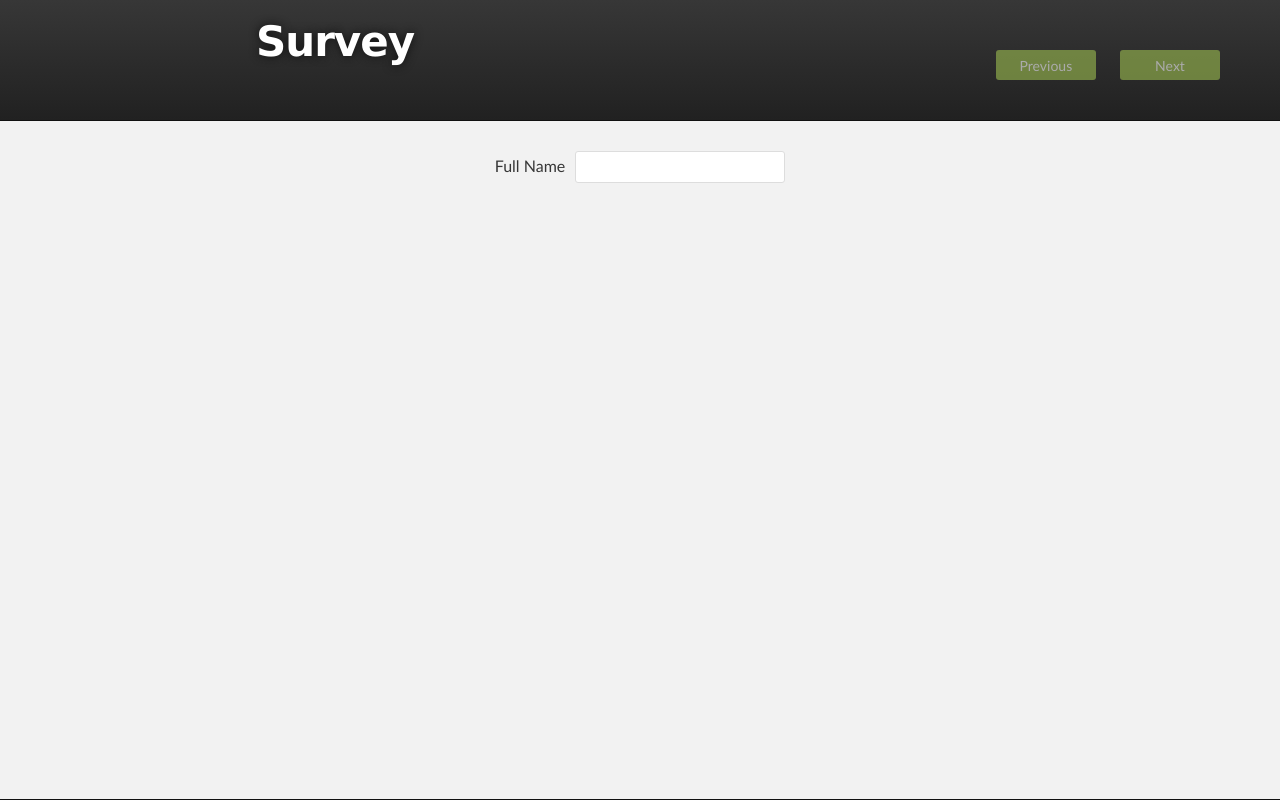
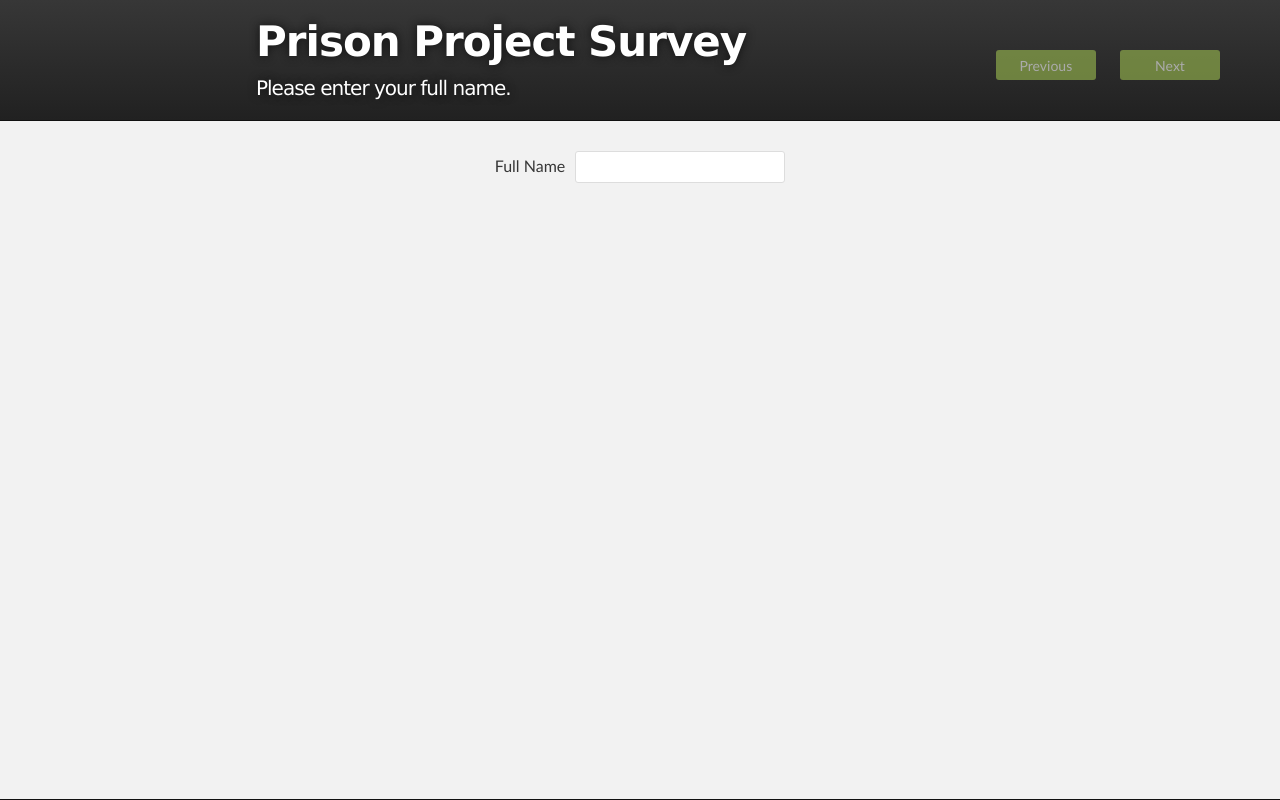
Before and after one commit to childlanguagelab/ekwalker.github.io, a plain HTML site: page index.html in a window 1280 px wide. Drawn offline with nearby package versions, Linux system fonts and the light colour scheme.

Commit message:
Some header changes

```diff
--- a/index.html
+++ b/index.html
@@ -25,7 +25,21 @@
 <!-- HEADER -->
 <div id="header_wrap" class="outer">
   <header class="inner">
-    <h1 id="project_title">Survey</h1>
+    <h1 id="project_title">Prison Project Survey</h1>
+    <h2 id="project_tagline">
+      <!-- ko if: pane() == 0 -->
+        Please enter your full name.
+      <!-- /ko -->
+      <!-- ko if: pane() == 1 -->
+        Please select the option that best describes your opinion on the statement.
+      <!-- /ko -->
+      <!-- ko if: pane() == 2 -->
+      Please select the option that best describes your opinion on the statement.
+      <!-- /ko -->
+      <!-- ko if: pane() == 3 -->
+      Please drag each statement to the column that best describes your opinion. (4 answers per column)
+      <!-- /ko -->
+  </header>
   <div class="button-wrapper">
     <div class="my-button prev-button"
          data-bind="click: showPrev() ? prevPane : null, css: { 'disabled' : !showPrev() }">Previous
@@ -51,7 +65,6 @@
     </div>
     <!-- /ko -->
   </div>
-  </header>
 </div>
 
 <!-- MAIN CONTENT -->
--- a/stylesheets/stylesheet.css
+++ b/stylesheets/stylesheet.css
@@ -300,6 +300,7 @@ Full-Width Styles
 #header_wrap .inner {
     padding: 10px 0;
     margin-left: 20%;
+    margin-right: 300px;
 }
 
 #project_title {
```
Lines whose indentation alone changed are shown as unchanged.
